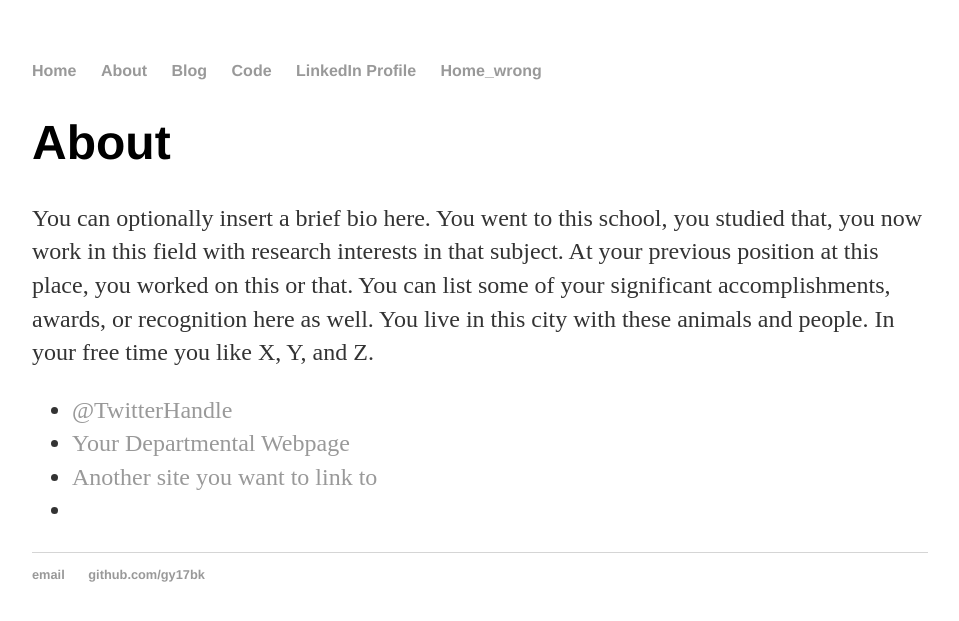
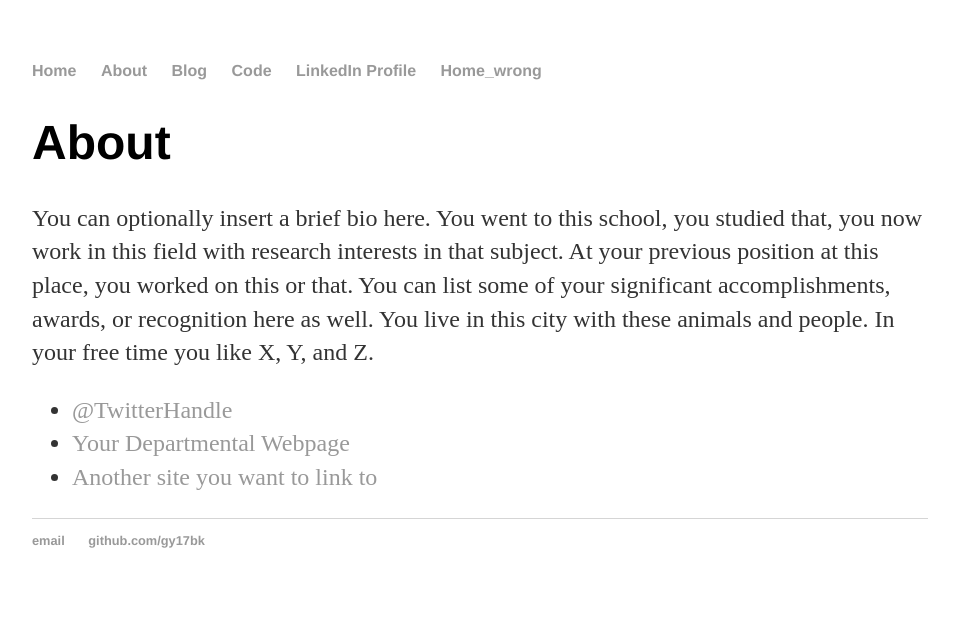
Before and after one commit to gy17bk/mywebsite, a Jekyll site: the page built from about/index.html, in a window 1280 px wide. Shown: the top 621 px of the page, without its empty margins (160-1119 px from the left). Built offline with Jekyll 4.4.1, drawn with Linux system fonts in a browser that asks for light colours.

Commit message:
Update index.html

```diff
--- a/about/index.html
+++ b/about/index.html
@@ -11,10 +11,6 @@
 				<li><a href="#">@TwitterHandle</a></li>
 				<li><a href="#">Your Departmental Webpage</a></li>
 				<li><a href="#">Another site you want to link to</a></li>
-				<li>
-				<a itemprop="sameAs" href="https://www.linkedin.com/in/brigitta-mackenzie-shaw-75a87bb4" target="_blank">
-            	<i class="fa fa-linkedin big-icon"></i>
-         	</a>
-        	</li>
+
 				</ul>
 		</div>
```
